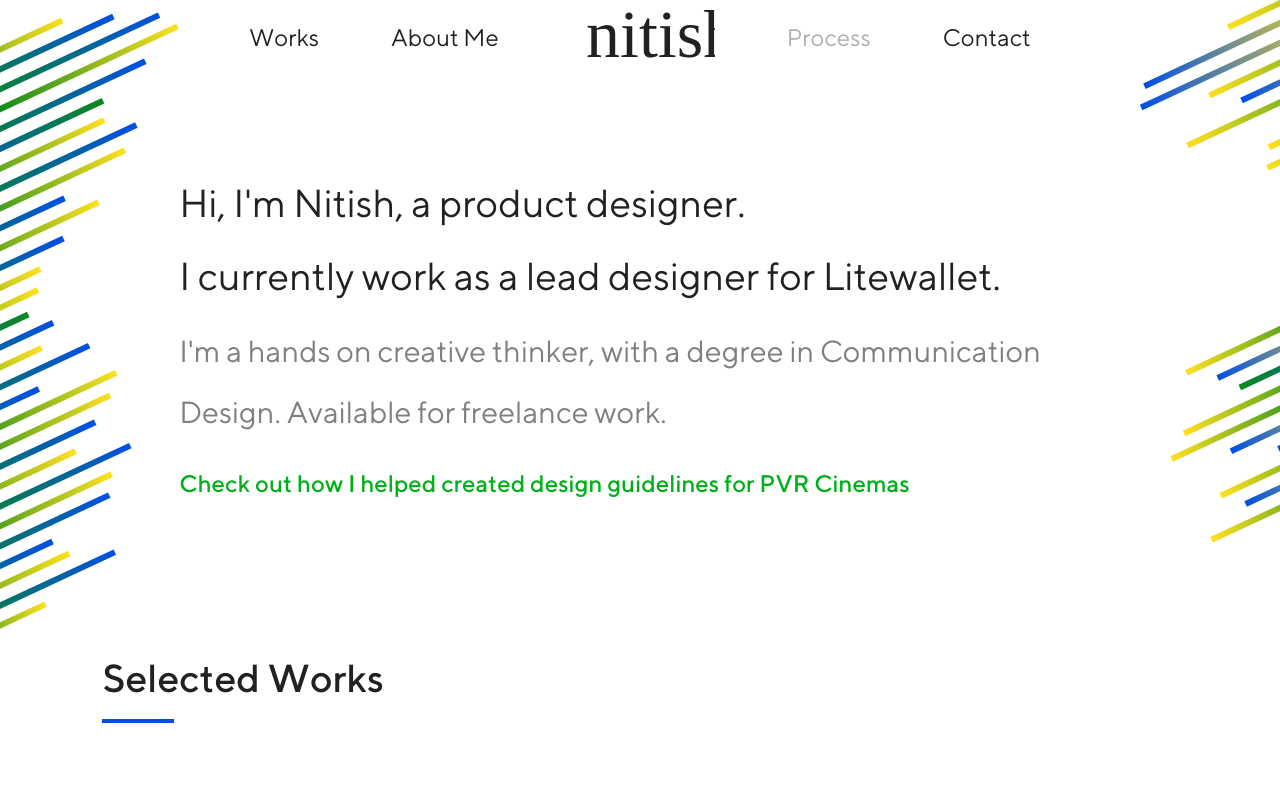
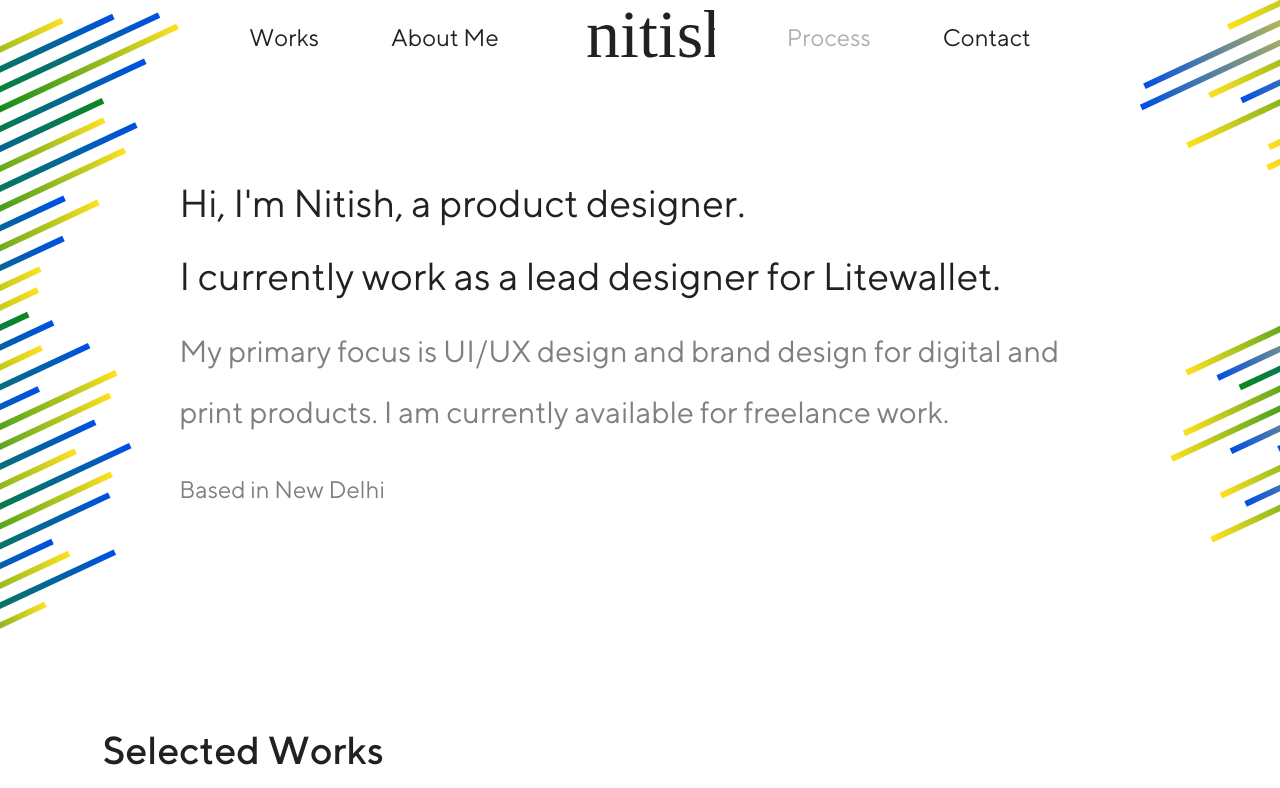
Before and after one commit to thenitish23121991/thenitish23121991.github.io, a PHP site: page / in a window 1280 px wide. Shown: the part 19-807 px from the top of the page. Run offline with PHP 8.4, Linux system fonts and the light colour scheme; some libraries are stand-ins or nearby versions.

Commit message:
changed about page

```diff
--- a/assets/css/style2.css
+++ b/assets/css/style2.css
@@ -1047,7 +1047,7 @@ svg.no_width g#Experiments g#Homepage rect:nth-child(29) {
 
 #about_container .footer {
   border-top: 1px solid #333;
-  margin-top: 56px; }
+  margin-top: 72px; }
 
 #about_container .footer_title {
   color: white; }
@@ -1058,4 +1058,8 @@ svg.no_width g#Experiments g#Homepage rect:nth-child(29) {
 #about_container .footer_segment {
   color: rgba(255, 255, 255, 0.9); }
 
+.text_desc_container .text_desc_details .anim_container .anim_item {
+  font-size: 24px;
+  color: rgba(0, 0, 0, 0.5); }
+
 /*# sourceMappingURL=style2.css.map */
--- a/assets/scss/style2.scss
+++ b/assets/scss/style2.scss
@@ -1287,3 +1287,12 @@ color:$text_white_second;
 #about_container .footer_segment{
 	color:$text_white_second;
 }
+
+
+
+.text_desc_container .text_desc_details{
+}
+.text_desc_container .text_desc_details .anim_container .anim_item{
+	font-size:$caption_text;
+	color:$text_light_color;
+}
--- a/index.html
+++ b/index.html
@@ -261,11 +261,13 @@
 <div class="text_title_container"><div class="anim_container"><div class="anim_item from_below">I currently work as a lead designer for Litewallet.</div></div></div>
 <div class="text_desc_container">
 
-<div><div class="anim_container"><div class="anim_item from_below">I'm a hands on creative thinker, with a degree in Communication</div></div>
+<div><div class="anim_container"><div class="anim_item from_below">My primary focus is UI/UX design and brand design for digital and</div></div>
 
-<div class="anim_container"><div class="anim_item from_below">Design. Available for freelance work.</div></div></div>
+<div class="anim_container"><div class="anim_item from_below">print products. I am currently available for freelance work.</div></div></div>
 <!--<div class="prominent_text">I currently work as a lead designer for Litewallet</div>-->
 
+
+<div class="text_desc_details"><div class="anim_container"><div class="anim_item from_below">Based in New Delhi</div></div></div>
 
 </div>
 
@@ -274,7 +276,7 @@
 <div class="feature_container">
 
 <div class="feature">
-<div class="feature_text_accent"><div class="anim_container"><div class="anim_item from_below">Check out how I helped created design guidelines for PVR Cinemas</div></div></div>
+<div class="feature_text_accent"><div class="anim_container"><div class="anim_item from_below"></div></div></div>
 
 </div>
 </div>
```
Also changed, not shown: 1 other file.
